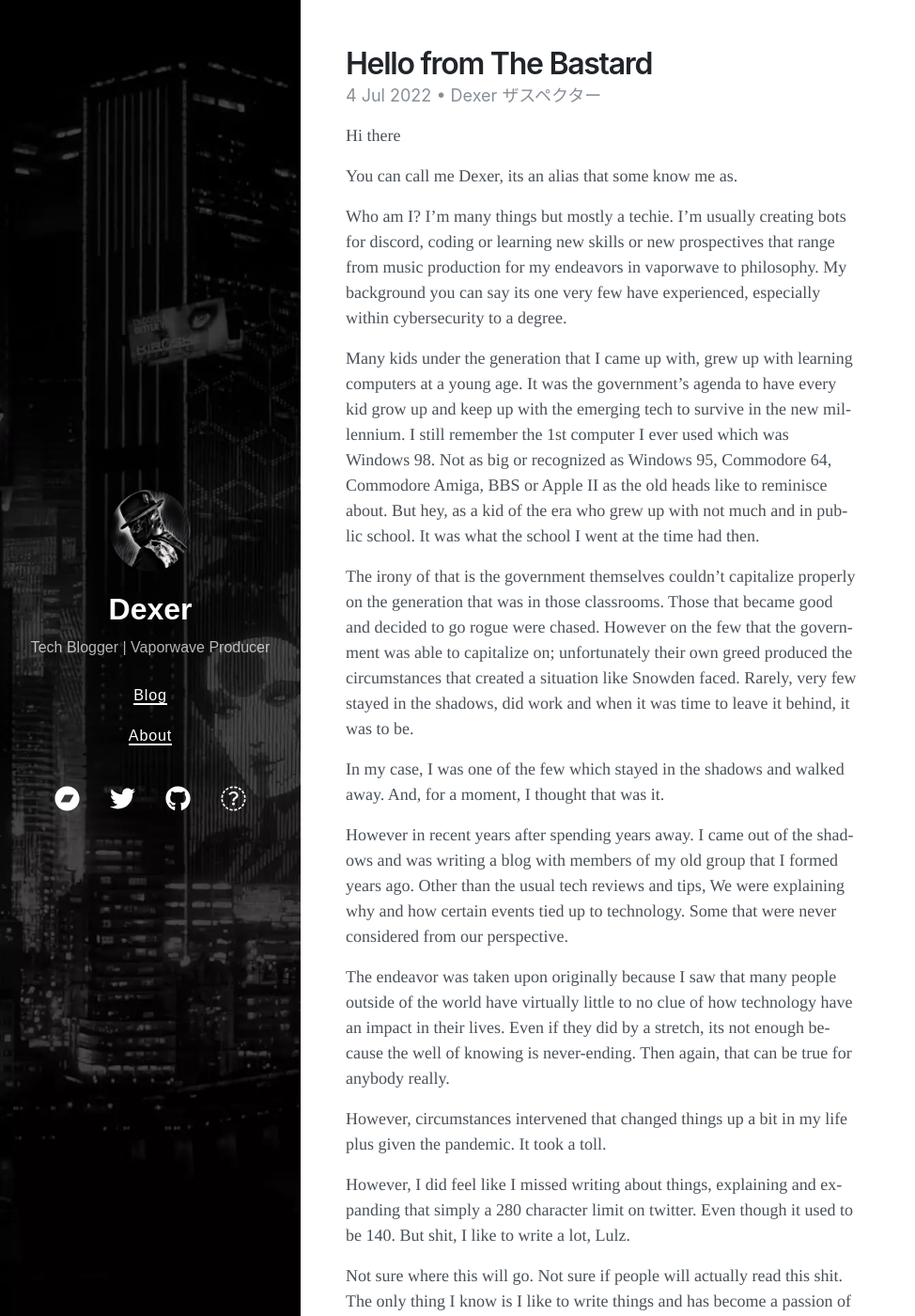
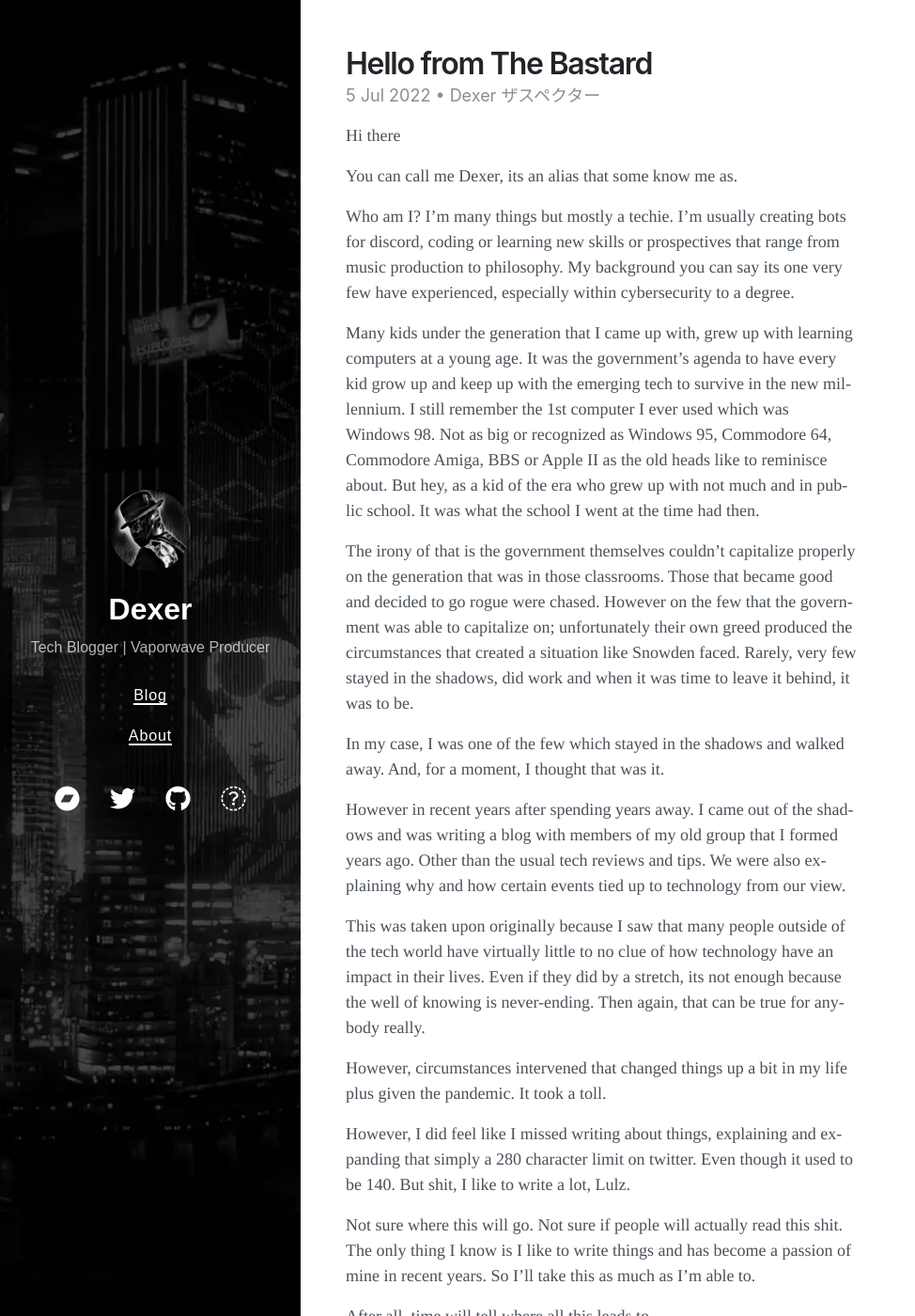
Before and after one commit to DexerTSR/dexertsr.github.io, a Jekyll site: the page built from _posts/2022-07-05-Hello-from-The-Bastard.md, in a window 1280 px wide and 1400 px high. Shown: the whole window at 94% size, without its empty margins (0-974 px from the left). Built offline with Jekyll 4.4.1, drawn with Linux system fonts in a browser that asks for light colours; nearby versions of some CDN libraries.

Commit message:
Update and rename 2020-10-01-Hello-from-The-Bastard.md to 2022-07-05-Hello-from-The-Bastard.md

```diff
--- a/_posts/2020-10-01-Hello-from-The-Bastard.md
+++ b/_posts/2022-07-05-Hello-from-The-Bastard.md
@@ -5,13 +5,13 @@ author: Dexer ザスペクター
 tags:
 - infosec
 - cybersecurity
-date: 2022-07-04 13:56 +0800
+date: 2022-07-05 13:56 +0800
 ---
 Hi there
 
 You can call me Dexer, its an alias that some know me as.
 
-Who am I? I’m many things but mostly a techie. I’m usually creating bots for discord, coding or learning new skills or new prospectives that range from music production for my endeavors in vaporwave to philosophy. My background you can say its one very few have experienced, especially within cybersecurity to a degree.
+Who am I? I’m many things but mostly a techie. I’m usually creating bots for discord, coding or learning new skills or prospectives that range from music production to philosophy. My background you can say its one very few have experienced, especially within cybersecurity to a degree.
 
 Many kids under the generation that I came up with, grew up with learning computers at a young age. It was the government’s agenda to have every kid grow up and keep up with the emerging tech to survive in the new millennium. I still remember the 1st computer I ever used which was Windows 98. Not as big or recognized as Windows 95, Commodore 64, Commodore Amiga, BBS or Apple II as the old heads like to reminisce about. But hey, as a kid of the era who grew up with not much and in public school. It was what the school I went at the time had then.
 
@@ -19,9 +19,9 @@ The irony of that is the government themselves couldn’t capitalize properly on
 
 In my case, I was one of the few which stayed in the shadows and walked away. And, for a moment, I thought that was it.
 
-However in recent years after spending years away. I came out of the shadows and was writing a blog with members of my old group that I formed years ago. Other than the usual tech reviews and tips, We were explaining why and how certain events tied up to technology. Some that were never considered from our perspective.
+However in recent years after spending years away. I came out of the shadows and was writing a blog with members of my old group that I formed years ago. Other than the usual tech reviews and tips. We were also explaining why and how certain events tied up to technology from our view.
 
-The endeavor was taken upon originally because I saw that many people outside of the world have virtually little to no clue of how technology have an impact in their lives. Even if they did by a stretch, its not enough because the well of knowing is never-ending. Then again, that can be true for anybody really.
+This was taken upon originally because I saw that many people outside of the tech world have virtually little to no clue of how technology have an impact in their lives. Even if they did by a stretch, its not enough because the well of knowing is never-ending. Then again, that can be true for anybody really.
 
 However, circumstances intervened that changed things up a bit in my life plus given the pandemic. It took a toll.
 
```
Also changed, not shown: other parts of _posts/2022-07-05-Hello-from-The-Bastard.md (+1 -1 lines).
